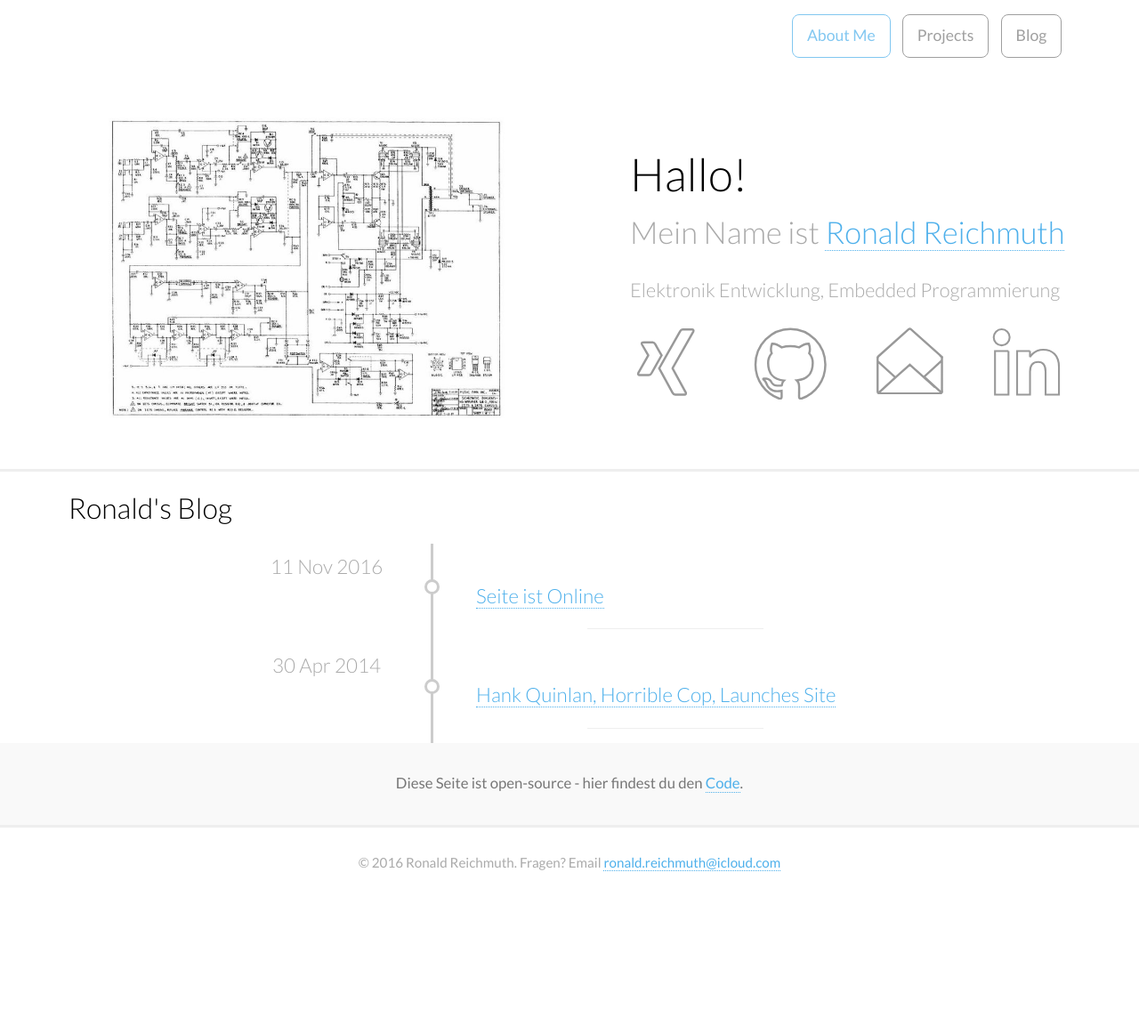
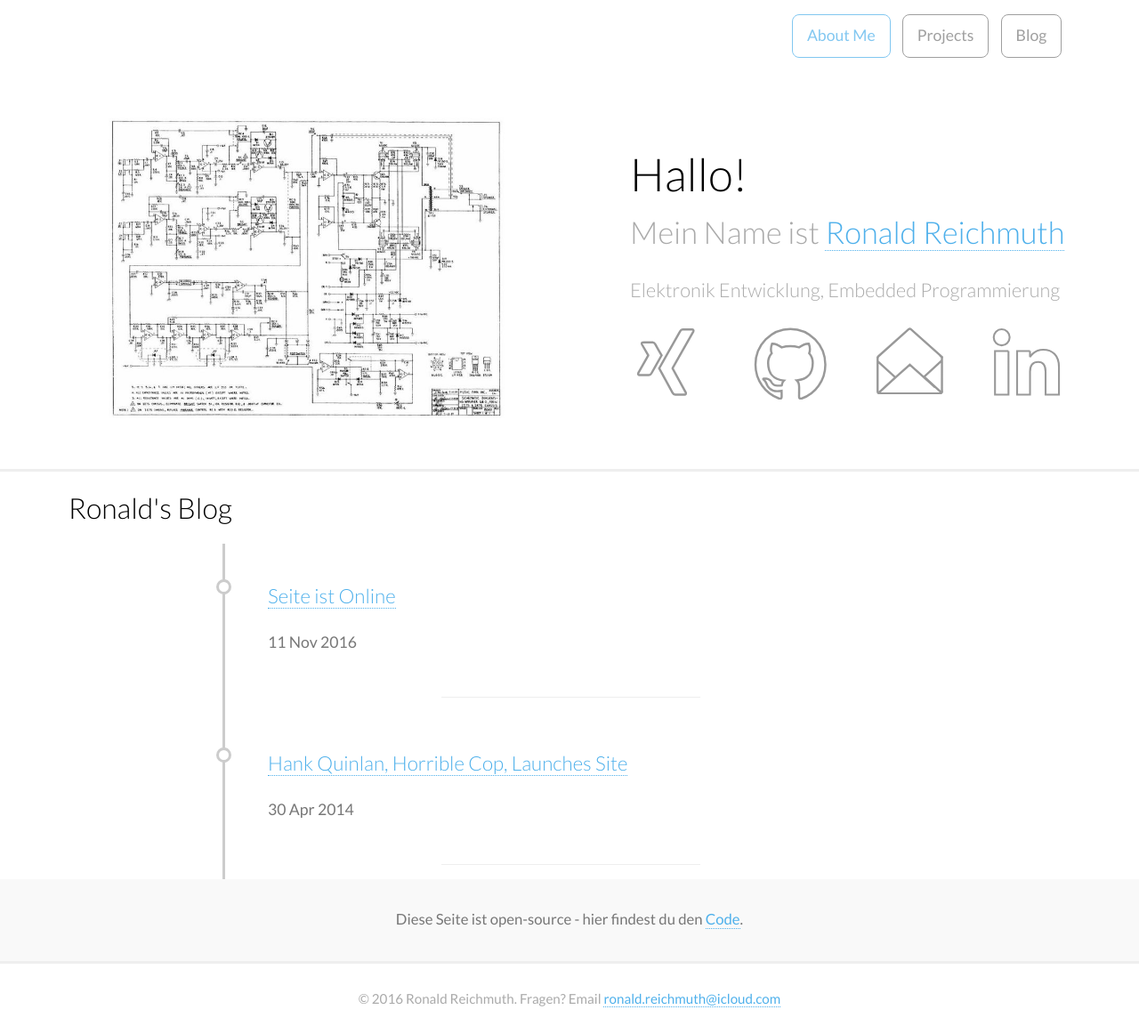
Before and after one commit to ronaldreichmuth/ronaldreichmuth.github.io, a Jekyll site: the page built from blog/index.html, in a window 1280 px wide. Shown: the whole page at 89% size. Built offline with Jekyll 4.4.1, drawn with Linux system fonts in a browser that asks for light colours; before the commit the page ends 1009 px from its top, so only the background shows below that.

Commit message:
formatting

```diff
--- a/blog/index.html
+++ b/blog/index.html
@@ -17,11 +17,9 @@ title: Ronald's Blog
 
 {% for post in site.posts %}
 <article class='TimelineItem'>
-  <aside class='TimelineItem-pics TimelineItem-pics--multi TimelineItem-pics--jelly'>
-    <h3>{{ post.date | date_to_string }}</h3>
-  </aside>
   <section class='TimelineItem-details'>
     <h3><a href="{{ post.url }}" title="{{ post.title }}">{{ post.title }}</a></h3>
+    <p>{{ post.date | date_to_string }}</p>
   </section>
 </article>
 {% endfor %}
```
